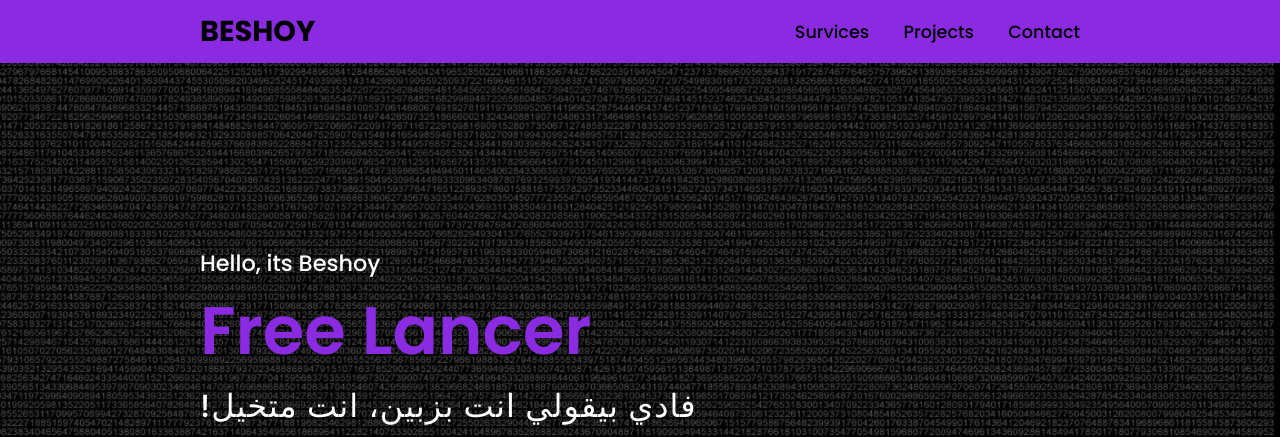
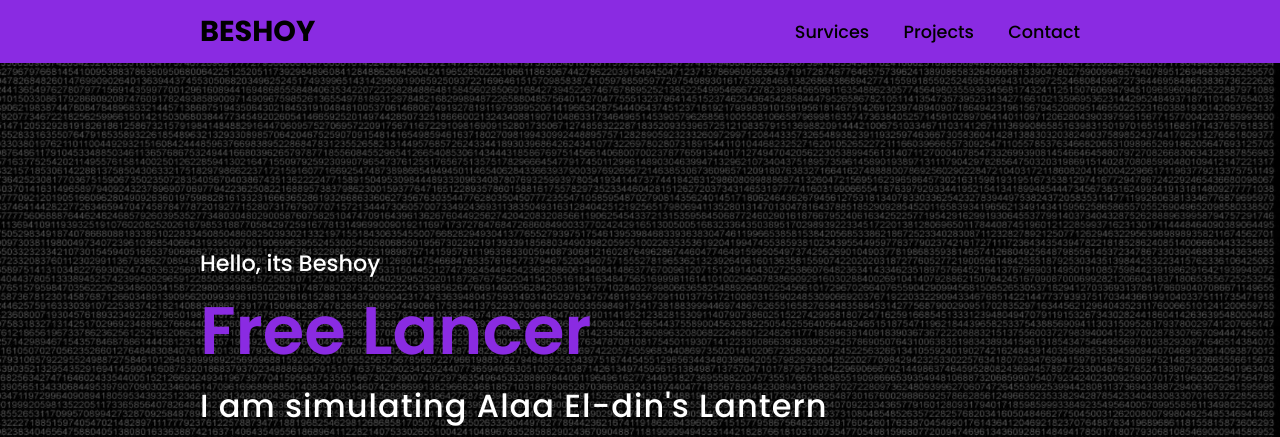
Before and after one commit to besho000/Beshoy-Saad-s-Portfolio, a plain HTML site: page index.html in a window 1280 px wide. Shown: the top 437 px of the page. Drawn offline with Linux system fonts and the light colour scheme.

Commit message:
Update index.html

```diff
--- a/index.html
+++ b/index.html
@@ -22,7 +22,7 @@
     <section class="main">
         <div>
             <h2>Hello, its Beshoy <br><span>Free Lancer</span></h2>
-            <h3> !فادي بيقولي انت بزبين، انت متخيل </h3>
+            <h3>I am simulating Alaa El-din's Lantern</h3>
             <a href="#projects" class="main-btn">book your project</a>
             <div class="social-icons">
                 <a href="https://www.facebook.com/BESH0Y.SAAD?mibextid=hIlR13"><i class="fa-brands fa-facebook"></i></a>
```
